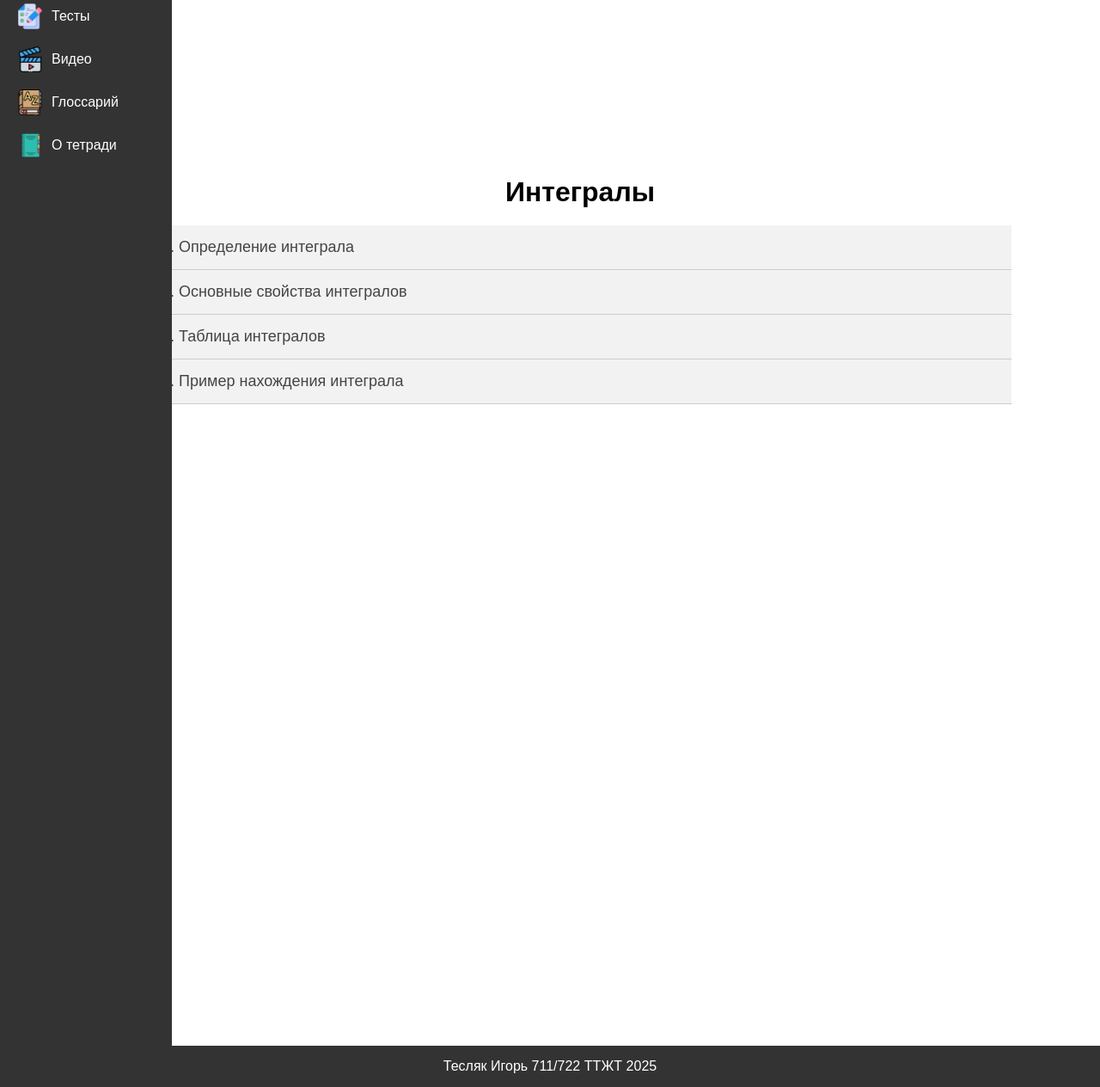
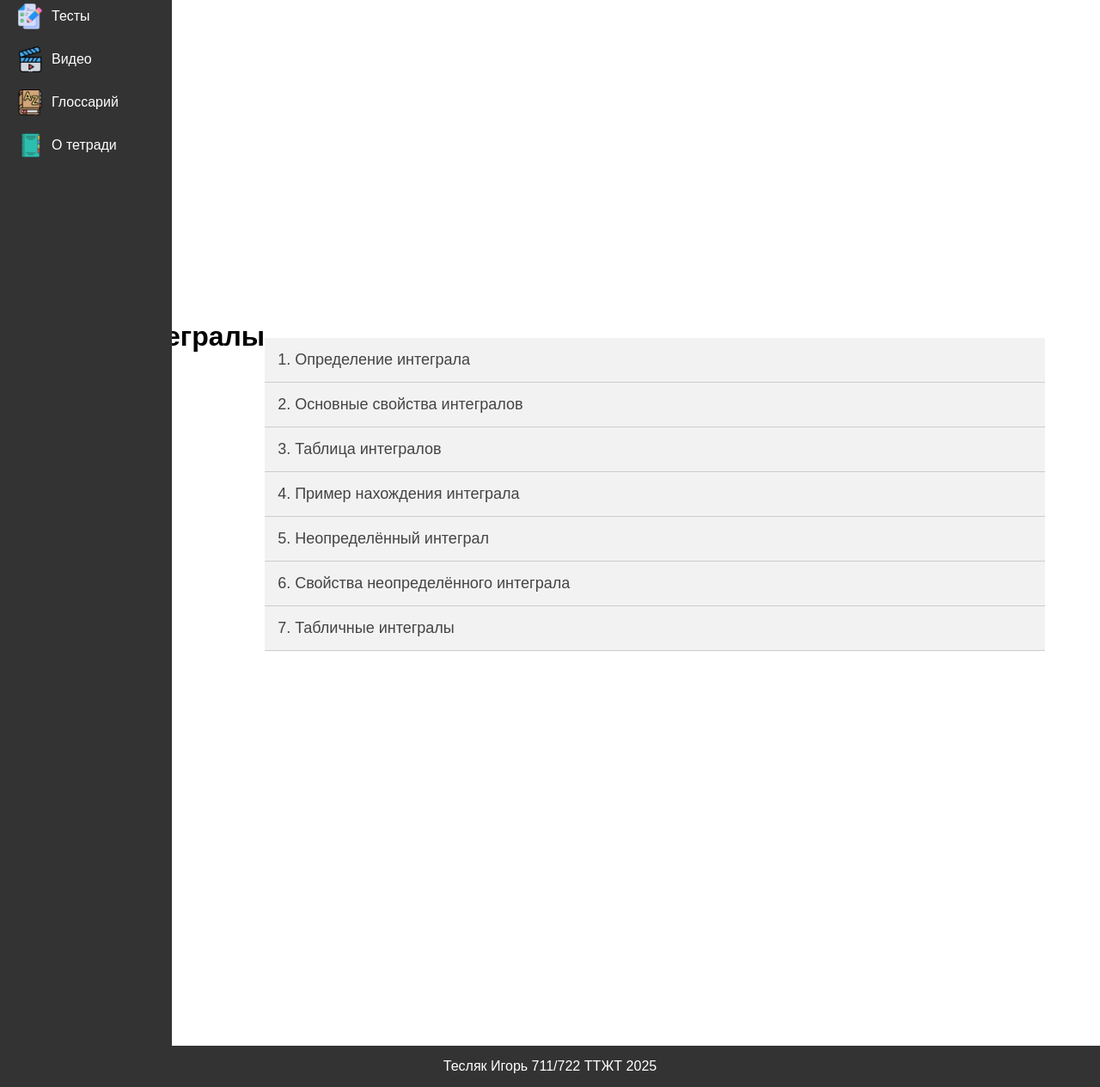
Before and after one commit to DarkKaKtus/site-diplom-integral, a PHP site: page /theory.html in a window 1280 px wide. Shown: the part 166-1430 px from the top of the page at 86% size. Run offline with PHP 8.4, Linux system fonts and the light colour scheme.

Commit message:
Add files via upload

```diff
--- a/index.css
+++ b/index.css
@@ -83,6 +83,7 @@ a{
 .content {
     margin-left: 70px; /* отступ из-за бокового меню */
     padding: 5%;
+    display: flex;
     margin-top: 80px;
 }
 
@@ -555,3 +556,14 @@ ul#sortable li:hover {
     border: 2px solid red;
     background-color: #ffe6e6;
 }
+
+
+@media (max-width: 900px) {
+    .intro-content {
+        width: 400px;
+    }
+
+    .character-container{
+        display: none;
+    }
+}
--- a/index.html
+++ b/index.html
@@ -139,7 +139,6 @@
 
   <div class="content">
     <div class="home-extra">
-      <h2>Это интерактивная тетрадь</h2>
       <p>Здесь вы найдёте подробную теорию, практические задания, тесты и видеоуроки для закрепления и углубления знаний.</p>
       <p>Независимо от того, являетесь ли вы студентом или просто хотите освежить знания — эта интерактивная тетрадь станет вашим незаменимым помощником.</p>
       <a href="zadaniya.html" class="cta-button">К заданиям</a>
@@ -151,7 +150,7 @@
   </div>
 
   <div class="character-container">
-    <img src="icons/men.png" alt="Парень, указывающий на меню">
+    <img class="men" src="icons/men.png" alt="Парень, указывающий на меню">
   </div>
 
   <footer class="site-footer">
--- a/theory.html
+++ b/theory.html
@@ -7,6 +7,9 @@
   <link rel="stylesheet" href="index.css">
   <link rel="stylesheet" href="menu.css">
     <script src="script.js"></script>
+    <script src="https://polyfill.io/v3/polyfill.min.js?features=es6"></script>
+    <script id="MathJax-script" async src="https://cdn.jsdelivr.net/npm/mathjax@3/es5/tex-mml-chtml.js"></script>
+
   <style>
     /* Стили для аккордеона */
     .accordion {
@@ -247,6 +250,138 @@
         </div>
       </div>
 
+<div class="accordion-item">
+    <button class="accordion-header">5. Неопределённый интеграл</button>
+    <div class="accordion-content">
+        <p>Понятие неопределённого интеграла тесно связано с понятием первообразной, когда по известному результату дифференцирования нужно восстановить искомую функцию.</p>
+
+        <h3>Определение</h3>
+        <p>Функция \( F(x) \), где \( x \in X \subseteq \mathbb{R} \), называется первообразной для функции \( f(x) \) на множестве \( X \), если она дифференцируема для любого \( x \in X \) и выполняется равенство:</p>
+        <div class="formula">\( F'(x) = f(x) \)</div>
+
+        <h3>Основная теорема интегрирования</h3>
+        <p>Если на промежутке \( X \) функция \( F(x) \) является первообразной для функции \( f(x) \), то функция \( F(x) + C \), где \( C \) – константа, также будет первообразной для \( f(x) \).</p>
+
+        <h3>Обозначение неопределённого интеграла</h3>
+        <p>Множество всех первообразных функции \( f(x) \) на множестве \( X \) называется неопределённым интегралом и обозначается:</p>
+        <div class="formula">\( \int f(x)dx = F(x) + C \)</div>
+
+        <h3>Элементы интеграла:</h3>
+        <ul>
+            <li>\(\int\) – знак интеграла</li>
+            <li>\(f(x)\) – подынтегральная функция</li>
+            <li>\(dx\) – переменная интегрирования</li>
+            <li>\(C\) – постоянная интегрирования</li>
+        </ul>
+
+        <h3>Процесс интегрирования</h3>
+        <p>Операция нахождения первообразной для функции \( f(x) \) называется интегрированием.</p>
+    </div>
+</div>
+
+<div class="accordion-item">
+    <button class="accordion-header">6. Свойства неопределённого интеграла</button>
+    <div class="accordion-content">
+        <h3>Свойство 1.1</h3>
+        <p>Неопределенный интеграл от дифференциала некоторой функции равен сумме этой функции и произвольной постоянной:</p>
+        <div class="formula">\( \int du = u + C \), где \( u = u(x) \), \( C \) – константа.</div>
+
+        <h3>Свойство 1.2</h3>
+        <p>Постоянный множитель можно выносить за знак интеграла:</p>
+        <div class="formula">\( \int k \cdot f(u) \, du = k \int f(u) \, du \), где \( k \) – константа.</div>
+
+        <h3>Свойство 1.3</h3>
+        <p>Интеграл от алгебраической суммы (разности) функций равен алгебраической сумме (разности) неопределённых интегралов:</p>
+        <div class="formula">\( \int \left( f(u) \pm \varphi(u) \right) du = \int f(u) \, du \pm \int \varphi(u) \, du \).</div>
+
+        <h3>Свойство 1.4</h3>
+        <p>Интеграл с линейным аргументом:</p>
+        <div class="formula">\( \int f(u + a + b) \, du = \frac{1}{a} F(u + a + b) + C \), где \( a, b, C \) – константы.</div>
+
+        <h3>Замечание</h3>
+        <p>Объединив свойства 1.1 и 1.2, можно записать свойство линейности неопределённого интеграла:</p>
+        <div class="formula">\( \int \left( \alpha \cdot f(u) \pm \beta \cdot \varphi(u) \right) du = \alpha \int f(u) \, du \pm \beta \int \varphi(u) \, du \), где \( \alpha, \beta \) – константы.</div>
+
+
+    </div>
+</div>
+<div class="accordion-item">
+    <button class="accordion-header">7. Табличные интегралы</button>
+    <div class="accordion-content">
+        <p>Чтобы научиться интегрировать, необходимо знать таблицу неопределённых интегралов основных элементарных функций, свойства интегралов, различать классы интегрируемых функций и помнить основные формулы математики.</p>
+        <p>Интегралы, внесённые в таблицу, будем называть <strong>табличными</strong>.</p>
+<table class="integral-table">
+  <tr>
+    <th>Функция</th>
+    <th>Интеграл</th>
+  </tr>
+  <tr>
+    <td>\(\int dx\)</td>
+    <td>\(x + C\)</td>
+  </tr>
+  <tr>
+    <td>\(\int x^n dx\)</td>
+    <td>\(\frac{x^{n+1}}{n+1} + C, \quad n \ne -1\)</td>
+  </tr>
+  <tr>
+    <td>\(\int \frac{dx}{x}\)</td>
+    <td>\(\ln|x| + C\)</td>
+  </tr>
+  <tr>
+    <td>\(\int e^x dx\)</td>
+    <td>\(e^x + C\)</td>
+  </tr>
+  <tr>
+    <td>\(\int a^x dx\)</td>
+    <td>\(\frac{a^x}{\ln a} + C, \quad a > 0, a \ne 1\)</td>
+  </tr>
+  <tr>
+    <td>\(\int \sin x\, dx\)</td>
+    <td>\(-\cos x + C\)</td>
+  </tr>
+  <tr>
+    <td>\(\int \cos x\, dx\)</td>
+    <td>\(\sin x + C\)</td>
+  </tr>
+  <tr>
+    <td>\(\int \frac{dx}{\cos^2 x}\)</td>
+    <td>\(\tan x + C\)</td>
+  </tr>
+  <tr>
+    <td>\(\int \frac{dx}{\sin^2 x}\)</td>
+    <td>\(-\cot x + C\)</td>
+  </tr>
+  <tr>
+    <td>\(\int \frac{dx}{1 + x^2}\)</td>
+    <td>\(\arctan x + C\)</td>
+  </tr>
+  <tr>
+    <td>\(\int \frac{dx}{\sqrt{1 - x^2}}\)</td>
+    <td>\(\arcsin x + C\)</td>
+  </tr>
+  <tr>
+    <td>\(\int \frac{dx}{\sqrt{a^2 - x^2}}\)</td>
+    <td>\(\arcsin \frac{x}{a} + C\)</td>
+  </tr>
+  <tr>
+    <td>\(\int \frac{dx}{\sqrt{x^2 + a^2}}\)</td>
+    <td>\(\ln \left| x + \sqrt{x^2 + a^2} \right| + C\)</td>
+  </tr>
+  <tr>
+    <td>\(\int \frac{dx}{x^2 - a^2}\)</td>
+    <td>\(\frac{1}{2a} \ln \left| \frac{x - a}{x + a} \right| + C\)</td>
+  </tr>
+</table>
+
+
+
+
+    </div>
+</div>
+
+
+
+
     </div>
   </div>
 
```
